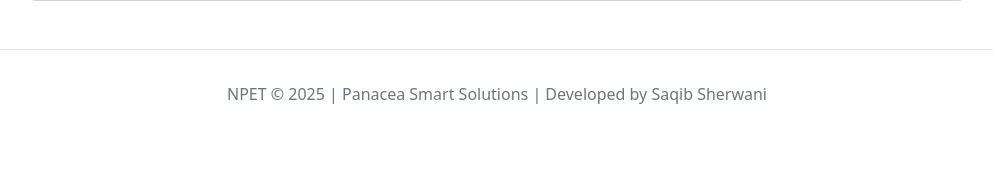
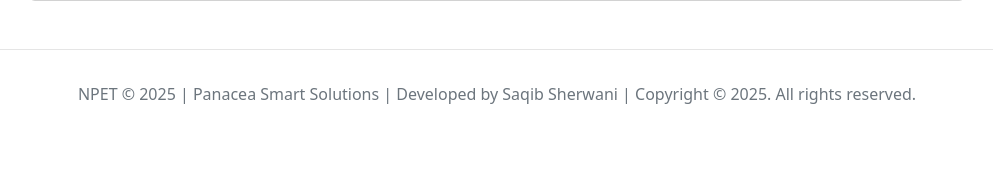
Before and after one commit to saqibcodes007/NPET, a Flask app: page / in a window 1280 px wide. Shown: the part 777-947 px from the top of the page, without its empty margins (143-1136 px from the left). Run offline with Flask 3, Linux system fonts and the light colour scheme.

Commit message:
Update index.html

```diff
--- a/templates/index.html
+++ b/templates/index.html
@@ -106,7 +106,7 @@
 
     <footer class="footer text-center">
         <div class="container">
-            <span>NPET © 2025 | Panacea Smart Solutions | Developed by Saqib Sherwani</span>
+            <span>NPET © 2025 | Panacea Smart Solutions | Developed by Saqib Sherwani | Copyright © 2025. All rights reserved.</span>
         </div>
     </footer>
 
```
